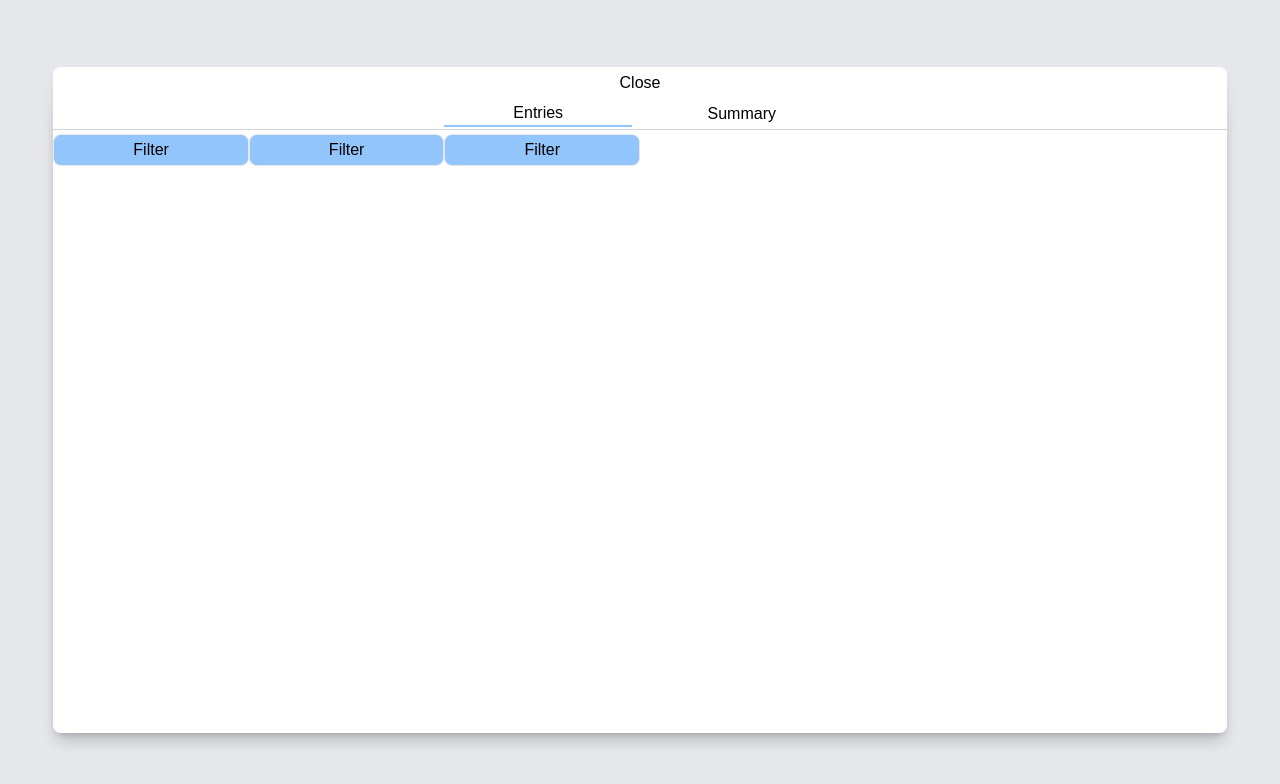
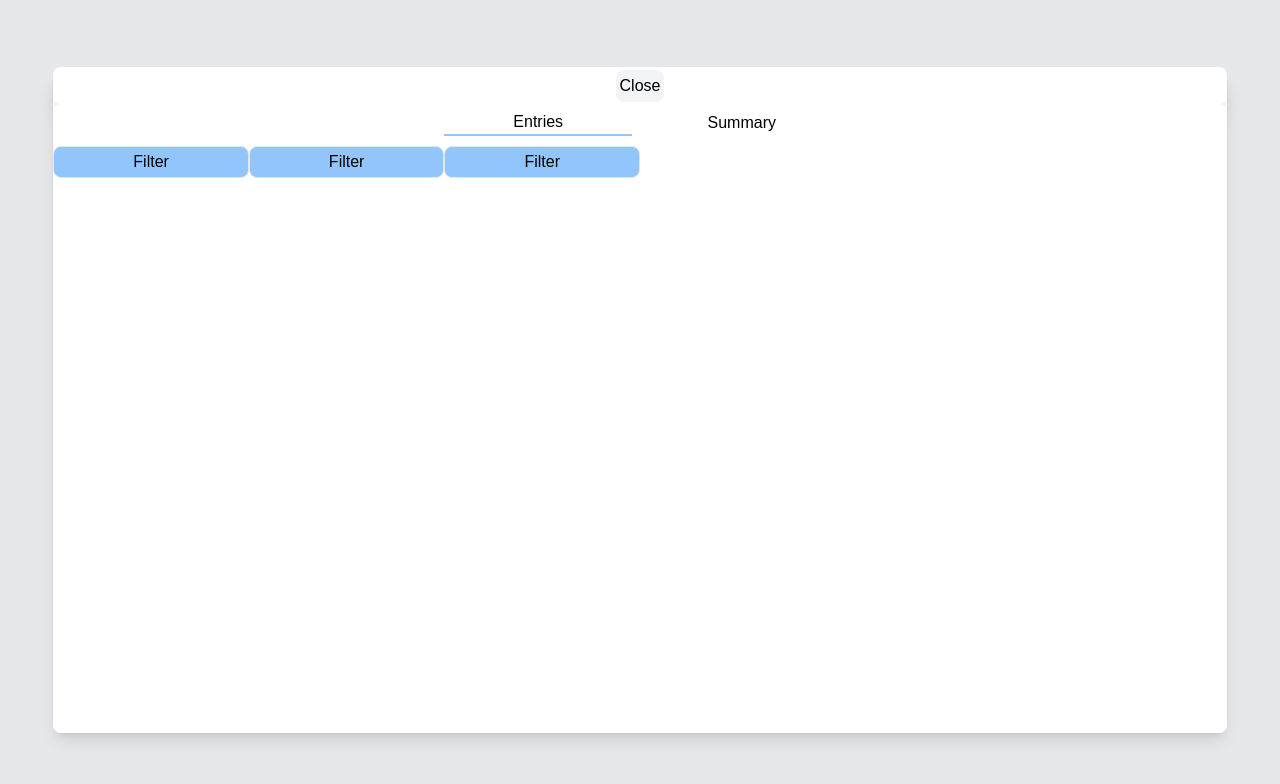
Before and after one commit to LMartin1998/BCorePlatform-Deploy, a Next.js app: page /teams/user/1 in a window 1280 px wide. Both pictures are taken after a click on the button "Show entries". Shown: the top 784 px of the page. Built offline with nearby package versions, Linux system fonts and the light colour scheme.

Commit message:
design done

```diff
--- a/src/app/Components/teams/EntriesTeams.jsx
+++ b/src/app/Components/teams/EntriesTeams.jsx
@@ -10,16 +10,18 @@ export default function EntriesTeams({ setOpenEntries }) {
   return (
     <div className="flex flex-col w-full h-full">
       <div
-        className="flex justify-center items-center w-full h-[5%] rounded-lg"
+        className="flex justify-center items-center w-full h-[6%] rounded-lg shadow-xl"
         onClick={(e) => {
           e.stopPropagation();
           setOpenEntries(false);
         }}
       >
-        <button className="bg-transparent">Close</button>
+        <button className="flex w-fit h-fit justify-center items-center rounded-lg p-1 bg-gray-100 hover:bg-gray-300">
+          Close
+        </button>
       </div>
-      <div className="w-full h-full rounded-lg shadow-lg bg-white">
-        <div className="flex w-full h-[5%] justify-center items-center border-b border-gray-300">
+      <div className="w-full h-full bg-white rounded-lg">
+        <div className="flex w-full h-[6%] justify-center items-center">
           <div
             className="flex w-1/6 m-1 p-1 justify-center items-center rounded-lg"
             id="0"
@@ -27,7 +29,9 @@ export default function EntriesTeams({ setOpenEntries }) {
           >
             <button
               className={`flex w-full justify-center items-center ${
-                btnSelection === "0" ? "border-b-2 border-blue-300" : ""
+                btnSelection === "0"
+                  ? "border-b-2 border-blue-300"
+                  : "rounded-lg hover:bg-blue-50"
               }`}
             >
               Entries
@@ -40,7 +44,9 @@ export default function EntriesTeams({ setOpenEntries }) {
           >
             <button
               className={`flex w-full justify-center items-center ${
-                btnSelection === "1" ? "border-b-2 border-blue-300" : ""
+                btnSelection === "1"
+                  ? "border-b-2 border-blue-300"
+                  : "rounded-lg hover:bg-blue-50"
               }`}
             >
               Summary
@@ -58,7 +64,7 @@ export default function EntriesTeams({ setOpenEntries }) {
             <button className="w-full">Filter</button>
           </div>
         </div>
-        <div className="flex w-full h-[90%] justify-center items-center">
+        <div className="flex w-full h-[85%] justify-center items-center">
           <div className="w1/3 h-full flex m-1 justify-center items-center"></div>
           <div className="w1/3 h-full flex m-1 justify-center items-center"></div>
           <div className="w1/3 h-full flex m-1 justify-center items-center"></div>
```
